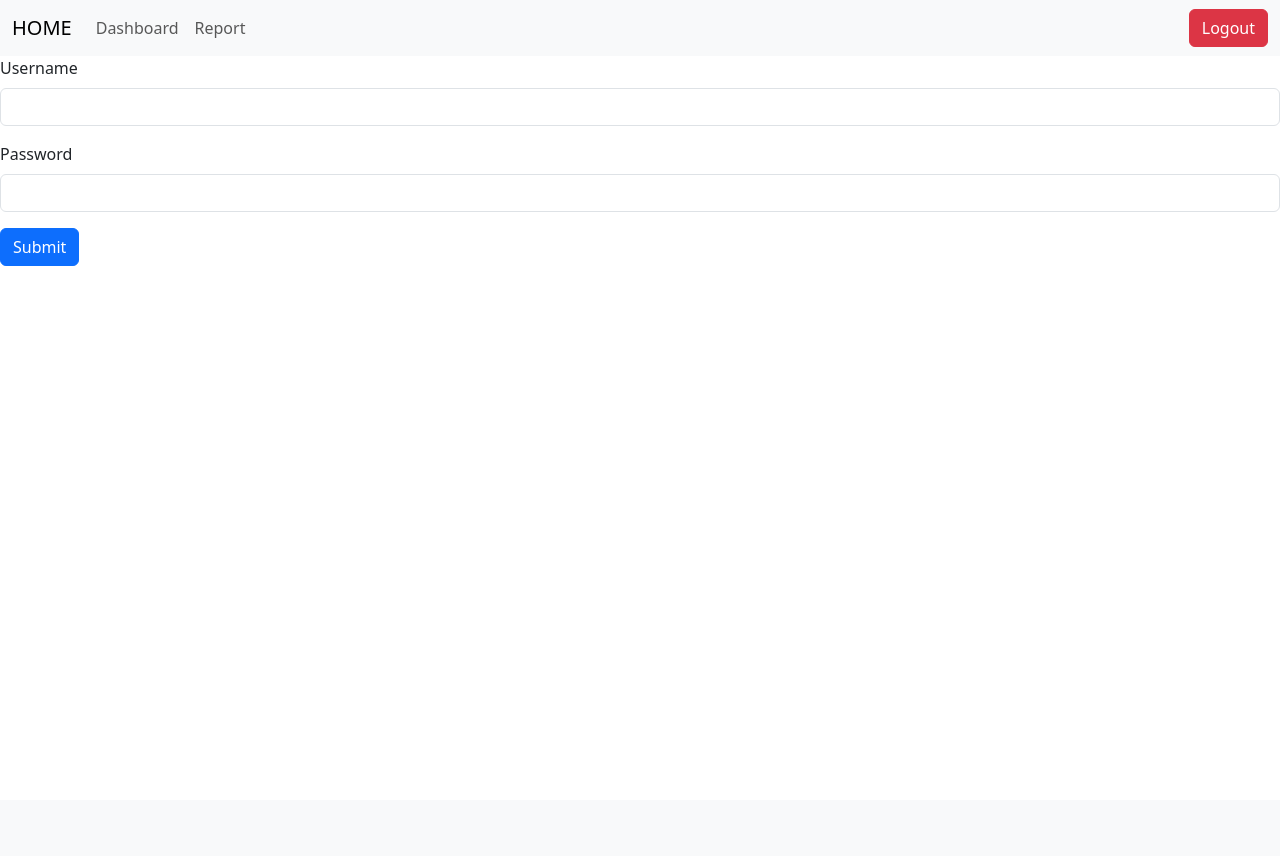
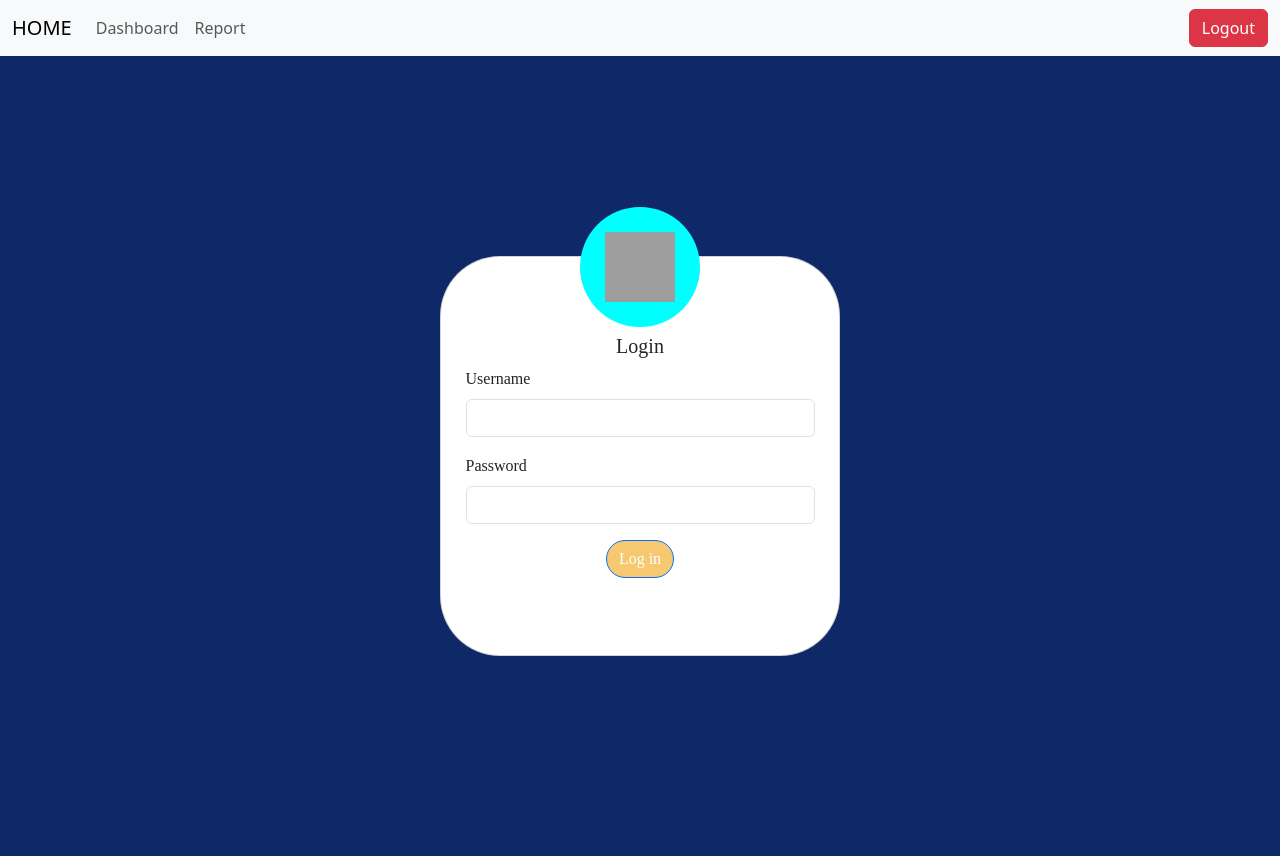
Before and after one commit to darren-sm/DICT-PMS, a Django app: template web/myapp/templates/login.html in a window 1280 px wide. Before the commit the page ends 266 px from the top, so only its background shows below. Run offline with Django 4.2, Linux system fonts and the light colour scheme; the template is opened without the code that fills it, so the values that code supplies are empty; the visitor is signed in with stand-in values (Sample User, id 1); grey boxes are pictures that could not be loaded.

Commit message:
login page

```diff
--- a/web/myapp/templates/login.html
+++ b/web/myapp/templates/login.html
@@ -1,19 +1,93 @@
-{% extends 'base.html' %}
+{% extends 'base.html' %} {% block content %}
 
-{% block content %}
+<style>
+  .background {
+    background-color: #0e2868;
+    background-size: cover;
+    background-position: center;
+    min-height: 100vh;
+    display: flex;
+    justify-content: center;
+    align-items: center;
 
-<form method='POST' action="{% url 'login' %}">
+    .card {
+      width: 400px;
+      height: 400px;
+      border-radius: 60px;
+    }
+
+    .logo {
+      height: 120px;
+      width: 120px;
+      border-radius: 70px;
+      background-color: aqua;
+      position: absolute;
+      top: -50px;
+    }
+  }
+</style>
+
+<div class="background">
+  <form method="POST" action="{% url 'login' %}">
     {% csrf_token %}
-    <div class="mb-3">
-      <label for="username" class="form-label">Username</label>
-      <input type="text" class="form-control" name='username' id='username' required>
+
+    <div class="card">
+      <div
+        class="card-body d-flex justify-content-center flex-column align-items-center"
+      >
+        <div class="d-flex justify-content-center align-items-center logo">
+          <img src="../templates/img/dict.png" width="70" height="70" />
+        </div>
+
+        <h1 style="font-size: 20px; font-family: 'Bellota Text'">Login</h1>
+
+        <div class="mb-3">
+          <label
+            for="username"
+            class="form-label"
+            style="font-family: 'Bellota Text'"
+            >Username</label
+          >
+          <input
+            type="text"
+            class="form-control"
+            name="username"
+            size="30"
+            id="username"
+            required
+          />
+        </div>
+        <div class="mb-3">
+          <label
+            for="password"
+            class="form-label"
+            style="font-family: 'Bellota Text'"
+            >Password</label
+          >
+          <input
+            type="password"
+            class="form-control"
+            name="password"
+            size="30"
+            id="password"
+            required
+          />
+        </div>
+
+        <button
+          type="submit"
+          class="btn btn-primary"
+          style="
+            border-radius: 25px;
+            background-color: #f6c870;
+            font-family: 'Bellota Text';
+          "
+        >
+          Log in
+        </button>
+      </div>
     </div>
-    <div class="mb-3">
-      <label for="password" class="form-label">Password</label>
-      <input type="password" class="form-control" name='password' id='password' required>
-    </div>
-
-    <button type="submit" class="btn btn-primary">Submit</button>
-</form>
+  </form>
+</div>
 
 {% endblock %}
```
